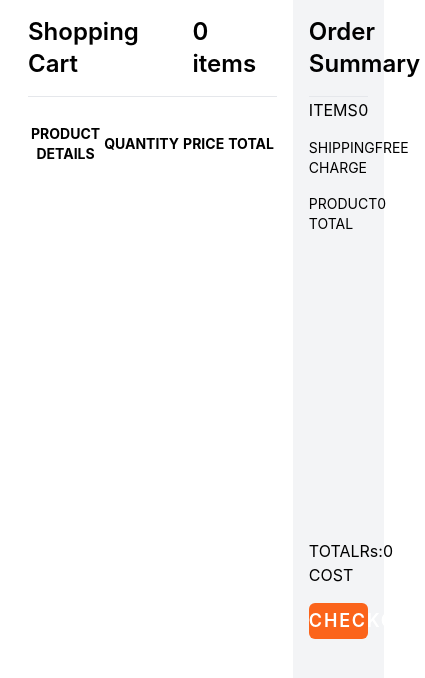
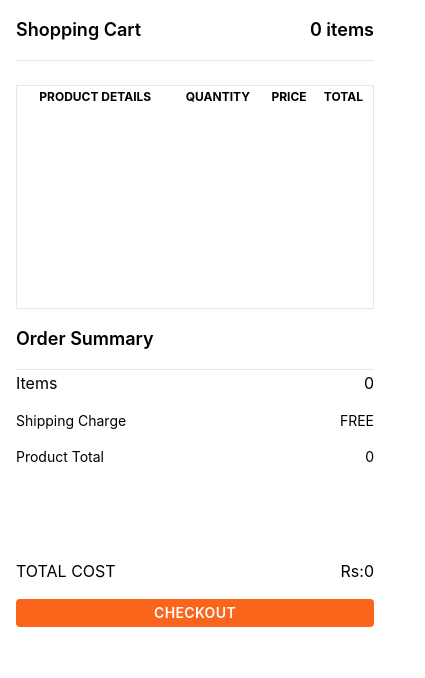
Before and after one commit to fahadpj23/mobilehouse, a React (Create React App) app: page /cart in a window 390 px wide. Shown: the top 678 px of the page, 425 px wide, since content can reach past the window. Built offline with nearby package versions, Linux system fonts and the light colour scheme.

Commit message:
product add description

```diff
--- a/src/components/Home/Nav.js
+++ b/src/components/Home/Nav.js
@@ -79,7 +79,7 @@ const Nav=(props)=>{
             }
                 <div className="w-full  h-10 bg-gray-300 border-2 border-gray-100">
                 </div>
-                <div className="w-full flex  items-center justify-between py-2 pl-1 md:pl-0  pr-2 md:pr-0 md:px-0">
+                <div className="w-full flex  items-center justify-between py-2 pl-1 md:pl-0  pr-2  md:px-0">
                     <div className="w-full md:w-7/12 ">
                         <div className="flex items-center space-x-3 md:space-x-0">
                             <Link to={{pathname: "/" }}  className="w-8/12 md:w-6/12 ml-2">
@@ -124,8 +124,8 @@ const Nav=(props)=>{
                         <button className="focus:outline-none  text-sm lg:text-md hover:text-red-500">SERVICE</button>
                         <button className="focus:outline-none  text-sm lg:text-md hover:text-red-500">CONTACT</button>
                     </div> */}
-                    {/* <div className="w-2/12  space-x-5 flex">
-                            <div>
+                    <div className="w-2/12  space-x-5 flex justify-end md:justify-center">
+                            {/* <div>
                                 <button onClick={()=>{username==="Login/Signup" ? setloginstatus(true) : setlogout(!logout)}} className="flex hover:text-red-500 items-center relative focus:outline-none "><FaRegUserCircle className="mr-1 text-2xl  text-gray-700 font-light"/><h1 className="lg:block hidden">{username}</h1></button>
                                 {
                                 logout===true &&
@@ -136,12 +136,12 @@ const Nav=(props)=>{
                                     </div>
 
                                 }
-                            </div>
+                            </div> */}
 
-                            <button onClick={()=>} className="flex items-center focus:outline-none "><AiOutlineShoppingCart className="mr-1 text-2xl text-gray-700  font-light"/><h1 className="lg:block hidden">Cart</h1></button>
-                            <Link to="/cart" className="flex items-center focus:outline-none"><AiOutlineShoppingCart className="mr-1 text-2xl text-gray-700  font-light"/><h1 className="lg:block hidden">Cart</h1></Link>
+                            {/* <button onClick={()=>console.log("df")} className="flex items-center focus:outline-none "><AiOutlineShoppingCart className="mr-1 text-2xl text-gray-700  font-light"/><h1 className="lg:block hidden">Cart</h1></button> */}
+                            <Link to="/cart" className="flex items-center focus:outline-none"><AiOutlineShoppingCart className="mr-1 text-2xl text-gray-700  font-light"/><h1 className="md:block hidden">Cart</h1></Link>
 
-                    </div> */}
+                    </div>
 
                 </div>
                 {/* <hr className="w-full h-1 bg-gray-200"></hr> */}
--- a/src/components/Home/singleProducts.js
+++ b/src/components/Home/singleProducts.js
@@ -43,7 +43,7 @@ const SingleProduct=(props)=>{
                                                 <h1 className="text-xs line-through truncate">₹{item.mrp}.00Rs</h1>
 
                                             </div>
-                                            {/* <div className="flex items-center justify-end w-7/12">
+                                            <div className="flex items-center justify-end w-7/12">
                                                 {
 
                                                     context.cart.find(item1 => item1.id === item.id)==undefined ?
@@ -52,7 +52,7 @@ const SingleProduct=(props)=>{
                                                         <button  className=" bg-blue-500  text-white text-xs py-2 font-semibold rounded-lg px-2 mt-2">GO TO CART</button>
 
                                                 }
-                                            </div>    */}
+                                            </div>
                                         </div>
 
 
--- a/src/components/admindashboard/products/AddProductmain.js
+++ b/src/components/admindashboard/products/AddProductmain.js
@@ -96,7 +96,7 @@ const AddProductMain=(props)=>{
     return(
         <div className=" w-full flex  max-h-fixedNoNavlgmax overflow-auto justify-end md:justify-center  ">
 
-        <div className="w-10/12 sm:w-6/12 bg-white z-20 h-full flex relative justify-center py-16 mr-5">
+        <div className="w-10/12 lg:w-6/12 bg-white z-20 h-full flex relative justify-center py-16 mr-5">
 
         <div className="w-10/12  flex flex-col justify-center items-center ">
         <button onClick={()=>props.closeProductadd()} className=" absolute right-4 top-3 font-semibold text-xl"><AiOutlineClose/></button>
@@ -104,7 +104,7 @@ const AddProductMain=(props)=>{
 
                 <div className="space-y-1">
                     <h1>select category *</h1>
-                    <select onChange={(e)=>categoryselect(e.target.value)} value={categoryid} className="border-2 border-gray-400 rounded-md w-10/12 md:w-5/12 text-sm focus:outline-none py-1">
+                    <select onChange={(e)=>categoryselect(e.target.value)} value={categoryid} className="border border-gray-400 rounded-md w-10/12 md:w-5/12 text-sm focus:outline-none py-1">
                         <option className="text-xs md:text-md">--Select Catgeory---</option>
                         {
                             catgeorytotal && catgeorytotal.Data.map((item,key)=>
--- a/src/components/cart/CartMain.js
+++ b/src/components/cart/CartMain.js
@@ -12,16 +12,16 @@ const Cartmain=()=>{
     console.log(context)
      return(
          <div className="flex justify-center">
-             <div className="w-full px-3 flex h-screen ">
-                 <div className="w-10/12 px-4">
-                     <div className="flex justify-between text-2xl font-semibold py-4">
+             <div className="w-full px-0 md:px-3 md:flex h-screen ">
+                 <div className="w-full md:w-10/12 px-4">
+                     <div className="flex justify-between text-lg md:text-2xl font-semibold py-4">
                         <h1>Shopping Cart</h1>
                         <h1>{context.cart.length} items</h1>
                      </div>
                      <hr className="w-full h-0.5 py-3"></hr>
-                    <div className="h-5/6 overflow-auto">
-                        <table className="w-10/12 border-separate">
-                            <tr className="text-sm font-semibold">
+                    <div className="h-56 md:h-5/6 overflow-auto border md:border-none">
+                        <table className="w-full md:w-10/12 border-separate">
+                            <tr className="text-xs md:text-sm font-semibold">
                                 <th>PRODUCT DETAILS</th>
                                 <th>QUANTITY</th>
                                 <th>PRICE</th>
@@ -39,24 +39,24 @@ const Cartmain=()=>{
                         </table>
                     </div>
                  </div>
-                <div className="w-3/12 bg-gray-100 h-full ">
+                <div className="w-full md:w-3/12 md:bg-gray-100 h-full ">
                     <div className="py-4 px-4 h-full">
                         <div>
-                            <h1 className="font-semibold text-2xl">Order Summary</h1>
+                            <h1 className="font-semibold  text-lg md:text-2xl">Order Summary</h1>
                             <hr className="w-full h-0.5 mt-4 "></hr>
                         </div>
-                        <div className="h-4/6 flex flex-col justify-between">
+                        <div className="h-64 md:h-4/6 flex flex-col justify-between">
                             <div className="space-y-4">
                                 <div className="flex justify-between">
-                                    <h1>ITEMS</h1>
+                                    <h1>Items</h1>
                                     <h1>{context.cart.length}</h1>
                                 </div>
                                 <div className="flex justify-between text-sm">
-                                    <h1>SHIPPING CHARGE</h1>
+                                    <h1>Shipping Charge</h1>
                                     <h1>FREE</h1>
                                 </div>
                                 <div className="flex justify-between text-sm">
-                                    <h1>PRODUCT TOTAL</h1>
+                                    <h1>Product Total</h1>
                                     <h1>{total}</h1>
                                 </div>
                             </div>
@@ -67,7 +67,7 @@ const Cartmain=()=>{
                                     <h1>Rs:{total}</h1>
 
                                 </div>
-                                <div className='w-full text-lg tracking-widest rounded-md font-semibold py-1 text-white bg-primary text-center'>
+                                <div className='w-full text-sm md:text-lg  tracking-wide md:tracking-widest rounded font-semibold py-1 text-white bg-primary text-center'>
                                 <Link  to={{pathname: "/Address", state:{checkouttype:"cart"}}} className="">CHECKOUT</Link>
 
                                 </div>
```
Also changed, not shown: src/components/SingleItemMain/SingleItemMain.js (+13 -14 lines), src/components/admindashboard/products/addProductWindow.js (+19 -13 lines).
